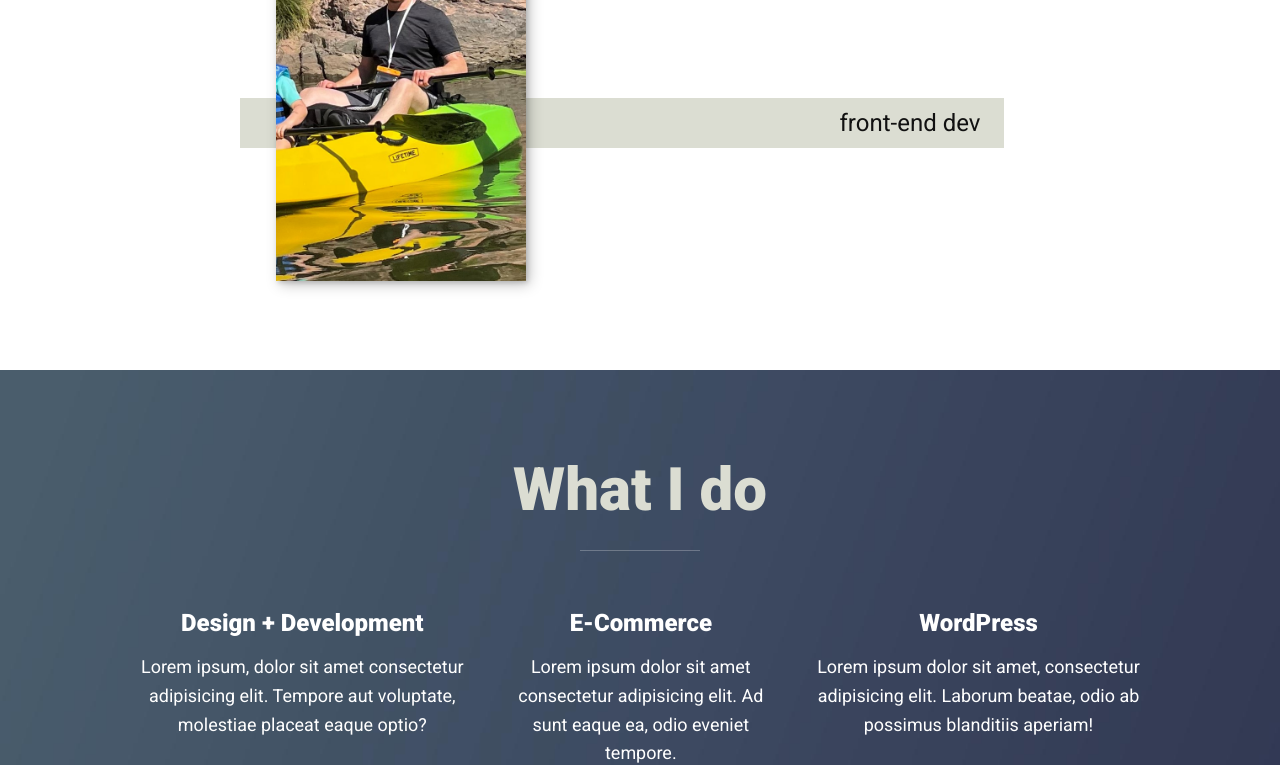
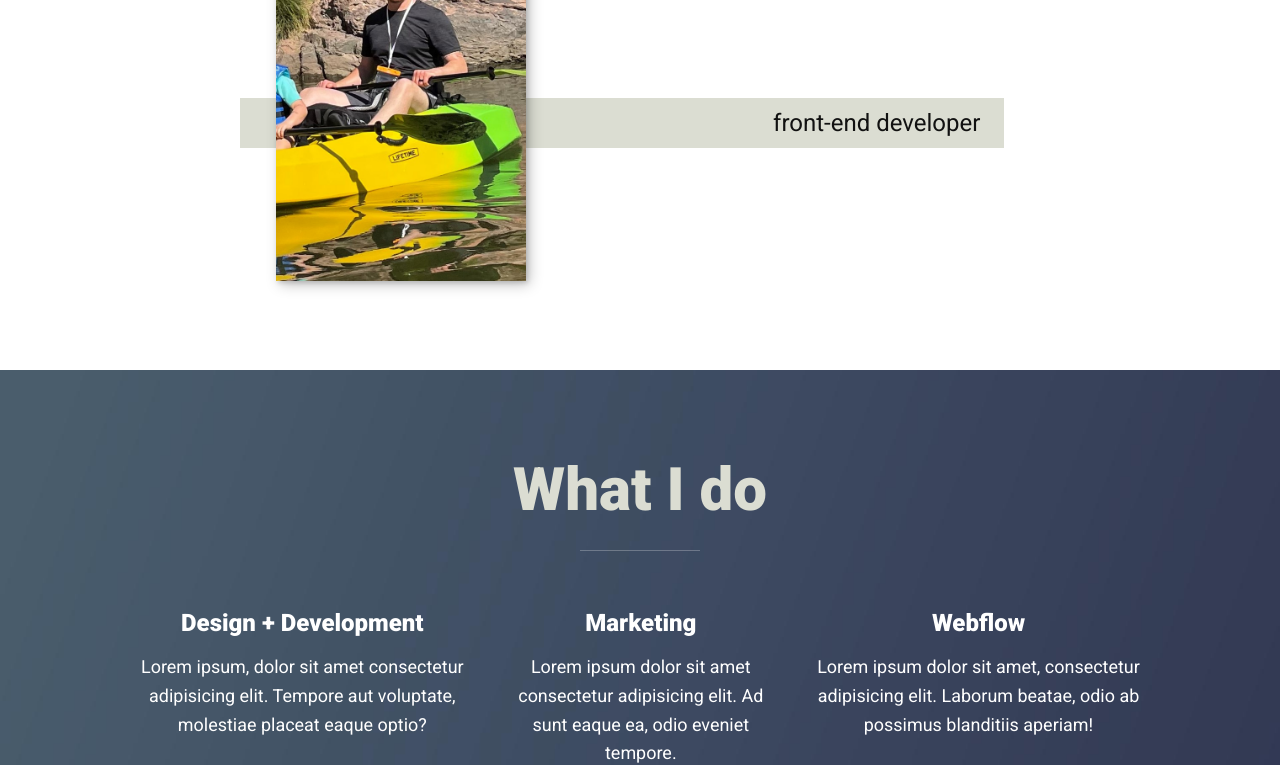
Before and after one commit to loomisb/loomisb, a plain HTML site: page index.html in a window 1280 px wide. Shown: the part 398-1163 px from the top of the page. Drawn offline with Linux system fonts and the light colour scheme.

Commit message:
Update index.html

```diff
--- a/index.html
+++ b/index.html
@@ -36,7 +36,7 @@
     <h1 class="section__title section__title--intro">
         Hi, I am <span><strong>Blaine Loomis</strong></span>
     </h1>
-        <p class="section__subtitle section__subtitle--intro">front-end dev</p>
+        <p class="section__subtitle section__subtitle--intro">front-end developer</p>
         <img src="images/blaine.jpg" alt="Photo of Blaine" class="intro__img">
 </section>
 
@@ -49,11 +49,11 @@
             <p>Lorem ipsum, dolor sit amet consectetur adipisicing elit. Tempore aut voluptate, molestiae placeat eaque optio?</p>
         </div>
         <div class="service">
-            <h3>E-Commerce</h3>
+            <h3>Marketing</h3>
             <p>Lorem ipsum dolor sit amet consectetur adipisicing elit. Ad sunt eaque ea, odio eveniet tempore.</p>
         </div>
         <div class="service">
-            <h3>WordPress</h3>
+            <h3>Webflow</h3>
             <p>Lorem ipsum dolor sit amet, consectetur adipisicing elit. Laborum beatae, odio ab possimus blanditiis aperiam!</p>
         </div>
     </div>
@@ -69,7 +69,7 @@
     <p>Lorem ipsum dolor, sit amet consectetur adipisicing elit. Error, quis libero! Autem voluptatem reprehenderit similique.</p>
     <p>Lorem ipsum dolor sit amet consectetur adipisicing elit. Ducimus, totam a. Minus delectus nesciunt ad?</p>
 </div>
-<img src="images/blaine.JPG" alt="Second image of Blaine Loomis" class="about-me__img">
+<img src="images/blaine.jpg" alt="Second image of Blaine Loomis" class="about-me__img">
 </section>
 
 <!--My Work-->
```
